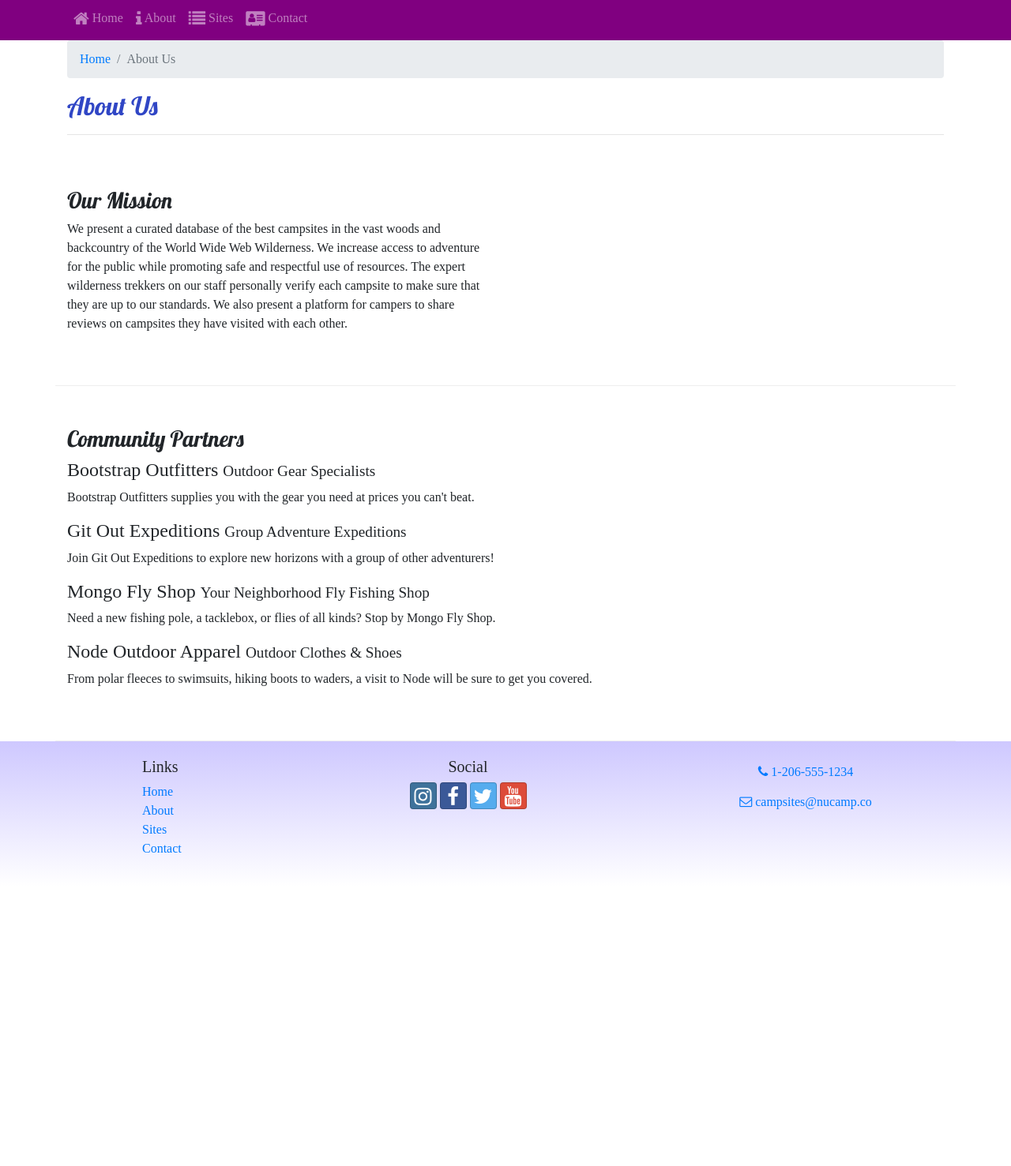
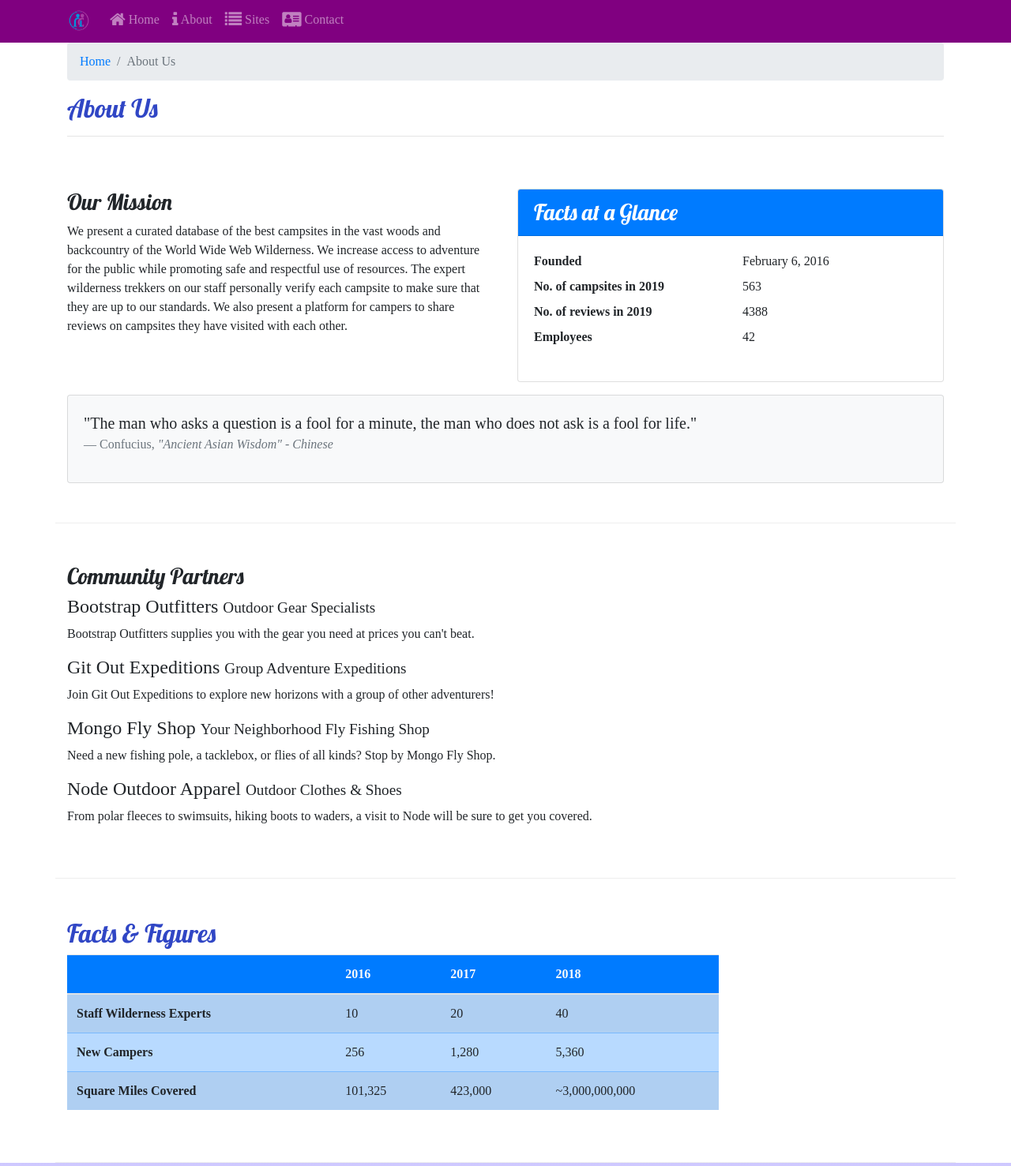
Before and after one commit to Ollen-Hopkins/Bootstrap-course, a website: page aboutus.html in a window 1280 px wide. Shown: the part 167-1644 px from the top of the page at 79% size. Before the commit the page ends 1290 px from the top, so only its background shows below. Drawn offline with nearby package versions, Linux system fonts and the light colour scheme.

Commit message:
added images and logos to header/navBar

```diff
--- a/aboutus.html
+++ b/aboutus.html
@@ -25,6 +25,11 @@
     <header class="jumbotron jumbotron-fluid">
       <div class="container">
         <div class="row">
+          <div class="col-4 col-sm-3 col-md-3 align-self-center">
+            <a href="index.html">
+            <img src="/img/img/logo.png" class="img-fluid" alt="logo">
+          </a>
+          </div>
           <div class="col">
             <h1>NuCamp</h1>
             <h2>a better way to camp</h2>
@@ -35,8 +40,9 @@
 
     <nav class="navbar navbar-expand-sm navbar-dark sticky-top">
       <div class="container">
+        <a class="navbar-brand" href="index.html"><img src="/img/img/logo.png" height="30px" width="30px"></a>
         <button
-          class="navbar-toggler ml-auto"
+          class="navbar-toggler"
           type="button"
           data-toggle="collapse"
           data-target="#nucampNavbar"
@@ -98,6 +104,35 @@
             reviews on campsites they have visited with each other.
           </p>
         </div>
+        <div class="col-sm-6">
+          <div class="card">
+            <h3 class="card-header bg-primary text-white">Facts at a Glance</h3>
+            <div class="card-body">
+              <dl class="row">
+                <dt class="col-6">Founded</dt>
+                <dd class="col-6"> February 6, 2016</dd>
+                <dt class="col-6">No. of campsites in 2019</dt>
+                <dd class="col-6">563</dd>
+                <dt class="col-6">No. of reviews in 2019</dt>
+                <dd class="col-6">4388</dd>
+                <dt class="col-6">Employees</dt>
+                <dd class="col-6">42</dd>
+              </dl>
+            </div>
+          </div>
+        </div>
+        <div class="col">
+          <div class="card bg-light mt-3">
+            <blockquote class="blockquote card-body">
+              <p class="mb-0">"The man who asks a question is a fool for a minute, the man who does not ask is a fool for life."</p>
+              <footer class="blockquote-footer mt-0">Confucius,
+                <cite title="Source Title">"Ancient Asian Wisdom" -
+                  Chinese
+                </cite>
+              </footer>
+          </blockquote>
+          </div>
+        </div>
       </div>
 
       <div class="row row-content">
@@ -129,9 +164,48 @@
           </p>
         </div>
       </div>
+
+
+      <div class="row row-content">
+        <div class="col-sm-9">
+          <h2>Facts &amp; Figures</h2>
+          <div class="table-responsive">
+            <table class="table table-striped">
+              <thead>
+                <tr class="bg-primary text-light">
+                  <th></th>
+                  <th>2016</th>
+                  <th>2017</th>
+                  <th>2018</th>
+                </tr>
+              </thead>
+              <tbody class="table-primary">
+                <tr>
+                  <th>Staff Wilderness Experts</th>
+                  <td>10</td>
+                  <td>20</td>
+                  <td>40</td>
+                </tr>
+                <tr>
+                  <th>New Campers</th>
+                  <td>256</td>
+                  <td>1,280</td>
+                  <td>5,360</td>
+                </tr>
+                <tr>
+                  <th>Square Miles Covered</th>
+                  <td>101,325</td>
+                  <td>423,000</td>
+                  <td>~3,000,000,000</td>
+                </tr>
+              </tbody>
+            </table>
+          </div>
+        </div>
+      </div>
     </div>
 
-    <footer>
+    <footer class="site-footer">
       <div class="container">
         <div class="row">
           <div class="col-4 col-sm-2 offset-1">
--- a/css/styles.css
+++ b/css/styles.css
@@ -13,7 +13,7 @@ header h2 {
     color: #cec8ff
 }
 
-footer {
+.site-footer {
     background-image: linear-gradient(#cec8ff, white);
     padding: 20px 0px;
 }
```
Also changed, not shown: contactus.html (+13 -2 lines), index.html (+17 -2 lines), img/img/bootstrap-thumb.png (added), img/img/breadcrumb-trail-thumb.jpg (added), img/img/breadcrumb-trail.jpg (added), img/img/chrome-river-thumb.jpg (added), img/img/chrome-river.jpg (added), img/img/logo.png (added), img/img/react-lake-thumb.jpg (added), img/img/react-lake.jpg (added).
